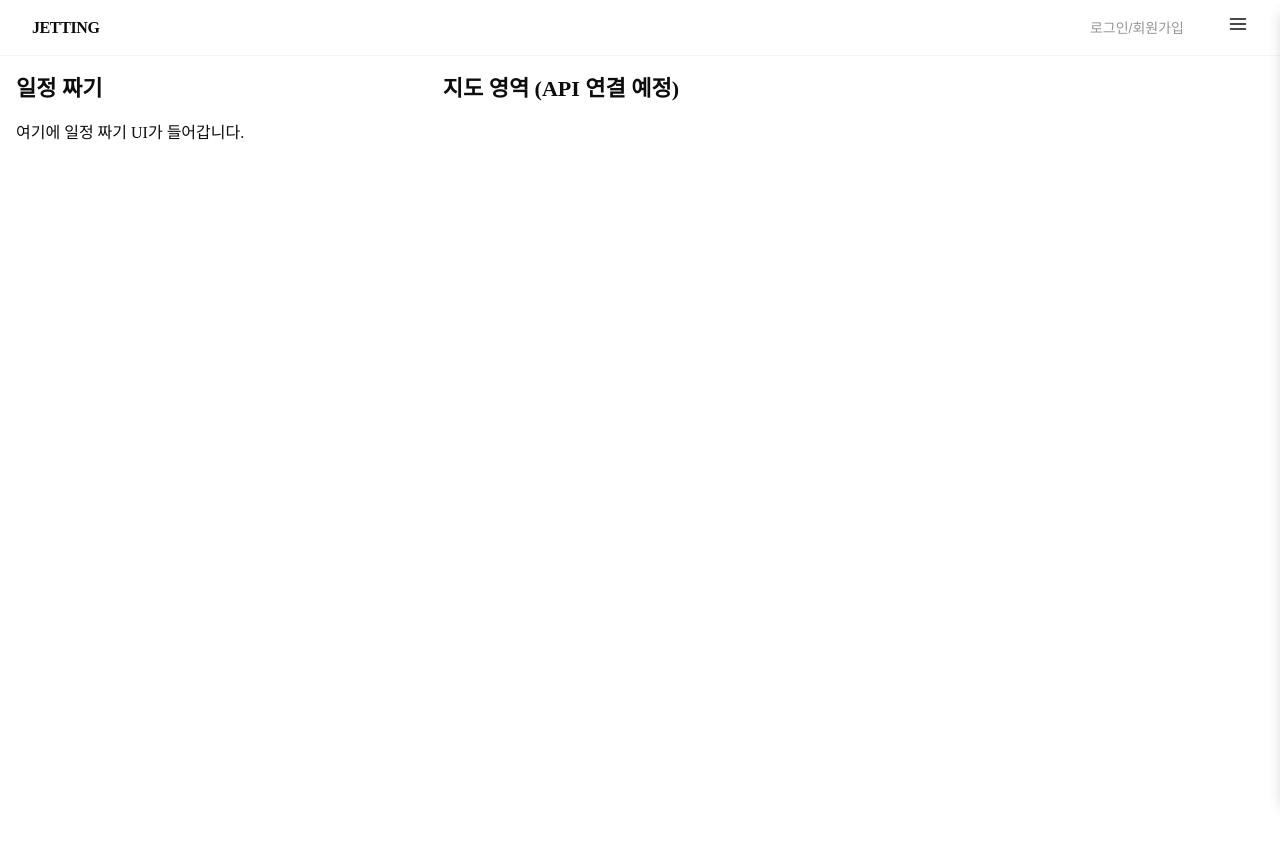
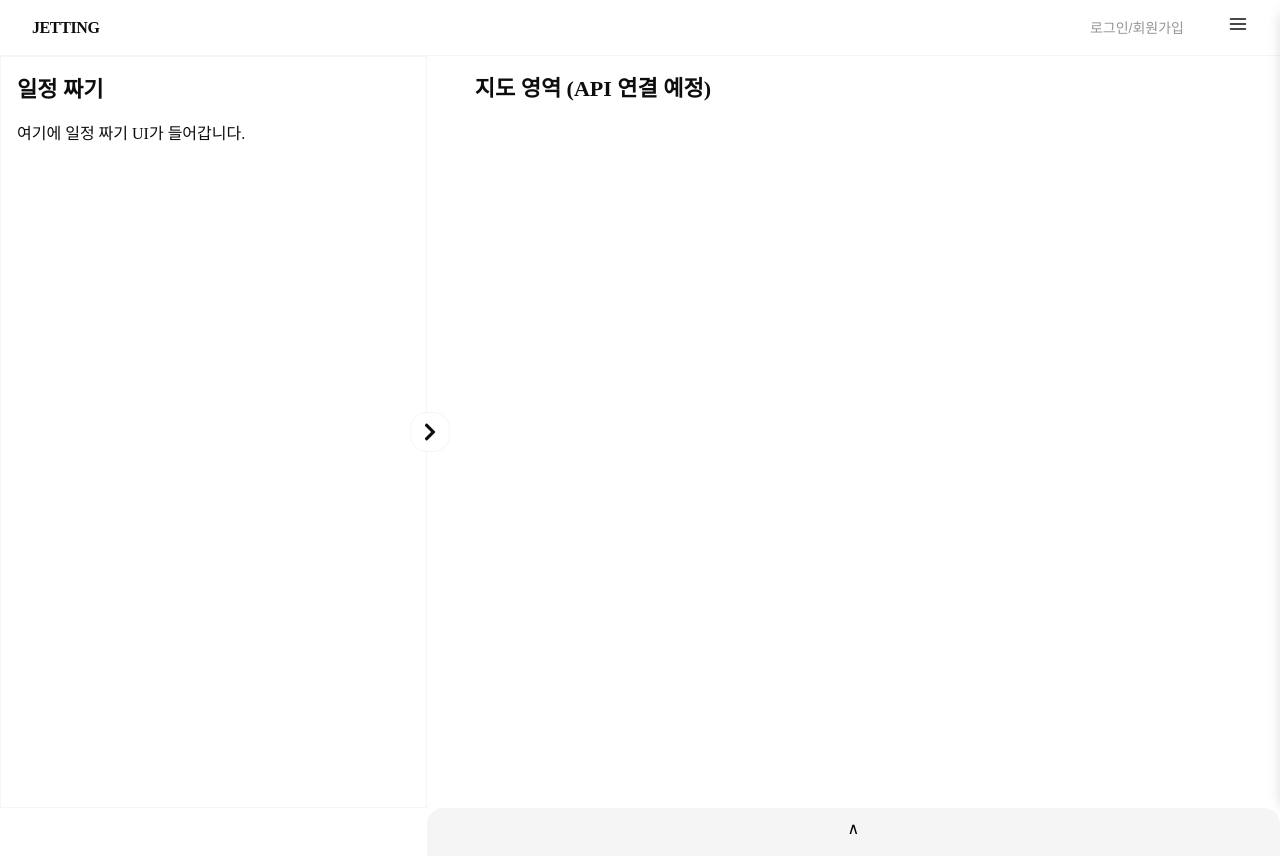
Before and after one commit to Jetting2024/Frontend, a React (Create React App) app: page /schedule in a window 1280 px wide. Built offline with nearby package versions, Linux system fonts and the light colour scheme; no server answers; a web font is replaced by a local one.

Commit message:
[design] 일정 짜는 페이지 퍼블리싱

```diff
--- a/src/pages/SchedulePage.tsx
+++ b/src/pages/SchedulePage.tsx
@@ -1,10 +1,22 @@
 import React, { useState } from "react";
+import { FaChevronRight, FaChevronLeft } from "react-icons/fa"; // Chevron 아이콘 가져오기
 
 const SchedulePage: React.FC = () => {
   const [isChatOpen, setIsChatOpen] = useState(false);
+  const [isSearchOpen, setIsSearchOpen] = useState(false);
 
   const toggleChat = () => {
-    setIsChatOpen(!isChatOpen);
+    if (isSearchOpen) {
+      setIsSearchOpen(false); // 검색창이 열려있을 때는 검색창을 닫음
+    }
+    setIsChatOpen(!isChatOpen); // 채팅 세션 열기/닫기
+  };
+
+  const toggleSearch = () => {
+    if (isChatOpen) {
+      setIsChatOpen(false); // 채팅 세션이 열려있을 때는 채팅창을 닫음
+    }
+    setIsSearchOpen(!isSearchOpen); // 검색 세션 열기/닫기
   };
 
   return (
@@ -12,16 +24,56 @@ const SchedulePage: React.FC = () => {
       {/* 상단 큰 영역: 일정 짜기 세션과 지도 영역 */}
       <div className="flex flex-1">
         {/* 왼쪽: 일정 짜기 세션 */}
-        <div className="w-1/3 bg-gray-200 p-4">
+        <div className="w-1/3 border border-lightgray p-4 relative">
           <h2 className="text-lg font-bold mb-4">일정 짜기</h2>
           <div>
-            {/* 일정 짜기 내용 추가 */}
             <p>여기에 일정 짜기 UI가 들어갑니다.</p>
           </div>
+
+          {/* 검색 세션 열고 닫는 버튼 */}
+          {!isSearchOpen && (
+            <button
+              onClick={toggleSearch}
+              className="absolute top-1/2 -right-6 transform -translate-y-1/2 bg-white hover:bg-lightgray p-3 z-10  rounded-2xl border border-lightgray flex justify-center items-center"
+              style={{ width: "40px", height: "40px", fontSize: "20px" }}
+            >
+              <FaChevronRight />
+            </button>
+          )}
+        </div>
+
+        {/* 검색 세션 (열고 닫기 가능, 슬라이드 애니메이션 추가) */}
+        <div
+          className={`p-4 relative transition-all duration-300 ease-in-out ${
+            isSearchOpen ? "w-1/3" : "w-0 overflow:hidden"
+          }`}
+        >
+          {isSearchOpen && (
+            <>
+              <h2 className="text-lg font-bold mb-4">검색</h2>
+              <input
+                type="text"
+                placeholder="검색어를 입력하세요"
+                className="w-full p-2 border border-gray rounded"
+              />
+              {/* 검색 세션 오른쪽에 위치한 닫기 버튼 */}
+              <button
+                onClick={toggleSearch}
+                className="absolute top-1/2 -right-6 transform -translate-y-1/2 bg-white hover:bg-lightgray p-3 z-10 rounded-2xl border border-lightgray flex justify-center items-center"
+                style={{ width: "40px", height: "40px", fontSize: "21px" }}
+              >
+                <FaChevronLeft />
+              </button>
+            </>
+          )}
         </div>
 
         {/* 오른쪽: 지도 배경 */}
-        <div className="w-2/3 bg-gray-300 relative">
+        <div
+          className={`flex-1 relative transition-all duration-300 ease-in-out ${
+            isSearchOpen ? "w-1/3" : "w-2/3"
+          }`}
+        >
           <h2 className="absolute top-4 left-4 text-lg font-bold">
             지도 영역 (API 연결 예정)
           </h2>
@@ -30,25 +82,32 @@ const SchedulePage: React.FC = () => {
       </div>
 
       {/* 하단: 열렸다 닫혔다 하는 채팅 세션 */}
+      <div className="flex">
+        {/* 왼쪽 일정 짜기 세션을 위한 빈 공간 */}
+        <div className="w-1/3"></div>
+
+        {/* 오른쪽 채팅 세션 */}
         <div
           className={`${
             isChatOpen ? "h-64" : "h-12"
-        } bg-gray-500 transition-all duration-300 ease-in-out`}
+          } flex-1 bg-lightgray border border-lightgray rounded-t-2xl transition-all duration-300 ease-in-out`}
         >
           <button
             onClick={toggleChat}
-          className="w-full bg-gray-700 text-white py-2"
+            className="w-full text-black py-2 flex justify-center"
           >
-          {isChatOpen ? "채팅 세션 닫기" : "채팅 세션 열기"}
+            {isChatOpen ? "∨" : "∧"}
           </button>
           {isChatOpen && (
-          <div className="p-4 bg-blue text-white">
-            <p>채팅 세션 내용이 여기에 표시됩니다.</p>
+            <div>
+              <p>채팅</p>
             </div>
           )}
+        </div>
       </div>
     </div>
   );
 };
 
+// 기본 내보내기 추가
 export default SchedulePage;
```
Lines whose indentation alone changed are shown as unchanged.
